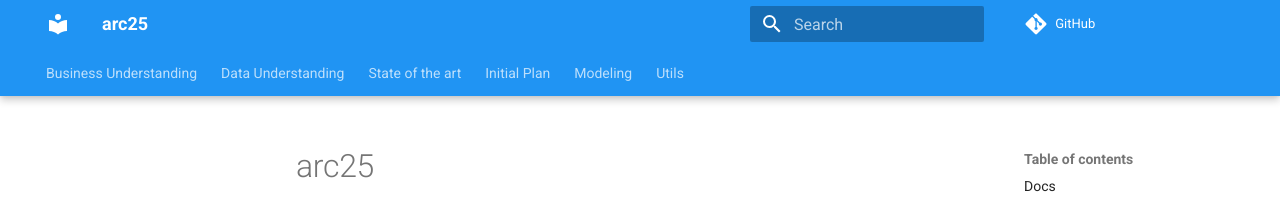
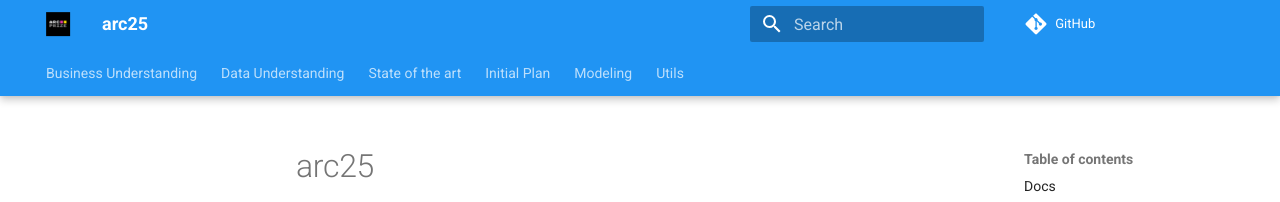
Before and after one commit to ironbar/arc25, an MkDocs documentation site: the page built from docs/README.md, in a window 1280 px wide. Shown: the top 202 px of the page. Built offline with MkDocs 1.6.1 and Material for MkDocs 9.7.7, drawn with Linux system fonts in a browser that asks for light colours; comment, search, counter and statistics services are not loaded.

Commit message:
added icon to website

```diff
--- a/mkdocs.yml
+++ b/mkdocs.yml
@@ -20,9 +20,8 @@ theme:
     - navigation.expand
     - navigation.indexes
     - navigation.top
-  # TODO: update this logos
-  # logo: res/brain-20-256.png
-  # favicon: res/brain-20-256.png
+  logo: res/arc_icon.jpg
+  favicon: res/arc_icon.jpg
 
 markdown_extensions:
   - admonition
```
Also changed, not shown: docs/res/arc_icon.jpg (added).
